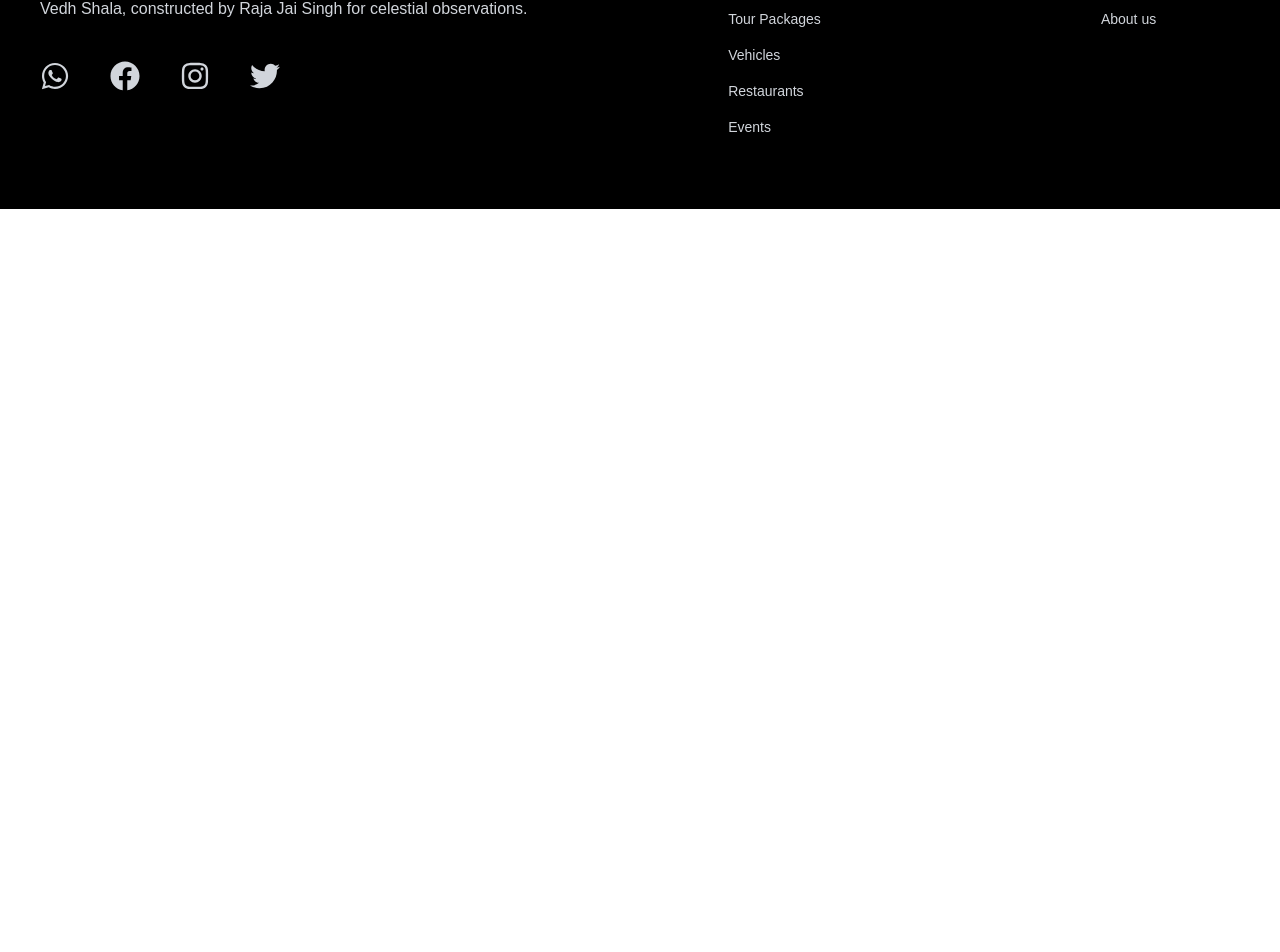
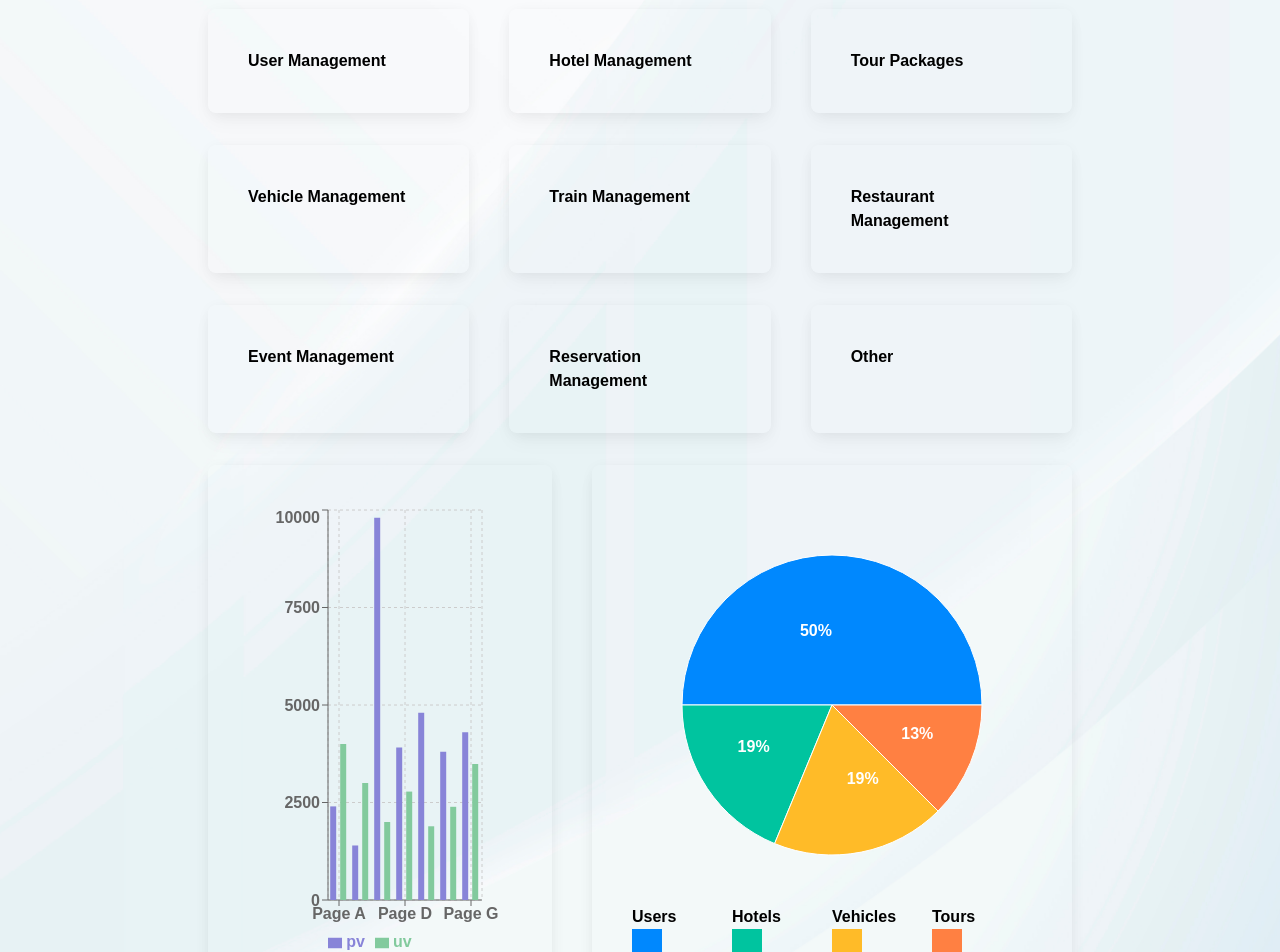
Before and after one commit to arvind761999/Front_Updated, a React (Create React App) app: page /admin in a window 1280 px wide. Shown: the part 251-1203 px from the top of the page. Before the commit the page ends 800 px from the top, so only its background shows below. Built offline with nearby package versions, Linux system fonts and the light colour scheme; sample sign-in values are in the browser's storage.

Commit message:
Add Admin Component

```diff
--- a/package.json
+++ b/package.json
@@ -22,6 +22,7 @@
     "react-icons": "^5.3.0",
     "react-router-dom": "^6.26.2",
     "react-scripts": "^5.0.1",
+    "recharts": "^2.12.7",
     "resolve-url-loader": "^5.0.0",
     "sass": "^1.79.4",
     "sass-loader": "^16.0.2",
--- a/src/pages/Admin.jsx
+++ b/src/pages/Admin.jsx
@@ -1,9 +1,252 @@
-import React from 'react'
+import { useContext } from "react";
+import { AuthContext } from "../context/authContext";
+import { Link } from "react-router-dom";
+import backgroundImage from "../assets/Images/bg.jpg";
+import React from "react";
+import {
+  XAxis,
+  YAxis,
+  CartesianGrid,
+  Tooltip,
+  Legend,
+  ResponsiveContainer,
+  PieChart,
+  Pie,
+  Cell,
+  BarChart,
+  Bar,
+} from "recharts";
 
-function Admin() {
+const data = [
+  {
+    name: "Page A",
+    uv: 4000,
+    pv: 2400,
+    amt: 2400,
+  },
+  {
+    name: "Page B",
+    uv: 3000,
+    pv: 1398,
+    amt: 2210,
+  },
+  {
+    name: "Page C",
+    uv: 2000,
+    pv: 9800,
+    amt: 2290,
+  },
+  {
+    name: "Page D",
+    uv: 2780,
+    pv: 3908,
+    amt: 2000,
+  },
+  {
+    name: "Page E",
+    uv: 1890,
+    pv: 4800,
+    amt: 2181,
+  },
+  {
+    name: "Page F",
+    uv: 2390,
+    pv: 3800,
+    amt: 2500,
+  },
+  {
+    name: "Page G",
+    uv: 3490,
+    pv: 4300,
+    amt: 2100,
+  },
+];
+
+const data2 = [
+  { name: "Users", value: 800 },
+  { name: "Hotels", value: 300 },
+  { name: "Vehicles", value: 300 },
+  { name: "Tours", value: 200 },
+];
+
+const COLORS = ["#0088FE", "#00C49F", "#FFBB28", "#FF8042"];
+
+const RADIAN = Math.PI / 180;
+const renderCustomizedLabel = ({
+  cx,
+  cy,
+  midAngle,
+  innerRadius,
+  outerRadius,
+  percent,
+  index,
+}) => {
+  const radius = innerRadius + (outerRadius - innerRadius) * 0.5;
+  const x = cx + radius * Math.cos(-midAngle * RADIAN);
+  const y = cy + radius * Math.sin(-midAngle * RADIAN);
+
   return (
-    <div>Admin</div>
-  )
-}
+    <text
+      x={x}
+      y={y}
+      fill="white"
+      textAnchor={x > cx ? "start" : "end"}
+      dominantBaseline="central"
+    >
+      {`${(percent * 100).toFixed(0)}%`}
+    </text>
+  );
+};
 
-export default Admin
+const Admin = () => {
+  const { user } = useContext(AuthContext);
+
+  return (
+    <div
+      style={{
+        backgroundImage: `url(${backgroundImage})`,
+        backgroundSize: "cover",
+        backgroundPosition: "center",
+        backgroundRepeat: "no-repeat",
+      }}
+    >
+      <div className="md:px-20 md:pt-20 md:pb-48 p-5 pb-20">
+        <h1 className="text-center text-red-500 text-3xl font-bold ">
+          Traverly Admin
+        </h1>
+        <h1 className="text-center text-lg pb-5">{user.name}</h1>
+
+        <div className="flex flex-row col-span-3 lg:px-32 px-8 pt-8 justify-between items-stretch gap-10">
+          <Link
+            to="/users"
+            className="p-10 flex-1 hover:bg-red-500 hover:text-2xl transition duration-300 ease-in-out hover:text-white rounded-lg font-bold shadow-[0_2px_15px_-3px_rgba(0,0,0,0.07),0_10px_20px_-2px_rgba(0,0,0,0.04)]"
+          >
+            User Management
+          </Link>
+          <Link
+            to="/hotels"
+            className="p-10 flex-1 hover:bg-red-500 hover:text-2xl transition duration-300 ease-in-out hover:text-white rounded-lg font-bold shadow-[0_2px_15px_-3px_rgba(0,0,0,0.07),0_10px_20px_-2px_rgba(0,0,0,0.04)]"
+          >
+            Hotel Management
+          </Link>
+          <Link
+            to="/tours"
+            className="p-10 flex-1 hover:bg-red-500 hover:text-2xl transition duration-300 ease-in-out hover:text-white rounded-lg font-bold shadow-[0_2px_15px_-3px_rgba(0,0,0,0.07),0_10px_20px_-2px_rgba(0,0,0,0.04)]"
+          >
+            Tour Packages
+          </Link>
+        </div>
+
+        <div className="flex flex-row col-span-3 lg:px-32 px-8 pt-8 justify-between items-stretch gap-10">
+          <Link
+            to="/vehicle"
+            className="p-10 flex-1 hover:bg-red-500 hover:text-2xl transition duration-300 ease-in-out hover:text-white rounded-lg font-bold shadow-[0_2px_15px_-3px_rgba(0,0,0,0.07),0_10px_20px_-2px_rgba(0,0,0,0.04)]"
+          >
+            Vehicle Management
+          </Link>
+          <Link
+            to="/train"
+            className="p-10 flex-1 hover:bg-red-500 hover:text-2xl transition duration-300 ease-in-out hover:text-white rounded-lg font-bold shadow-[0_2px_15px_-3px_rgba(0,0,0,0.07),0_10px_20px_-2px_rgba(0,0,0,0.04)]"
+          >
+            Train Management
+          </Link>
+          <Link
+            to=""
+            className="p-10 flex-1 hover:bg-red-500 hover:text-2xl transition duration-300 ease-in-out hover:text-white rounded-lg font-bold shadow-[0_2px_15px_-3px_rgba(0,0,0,0.07),0_10px_20px_-2px_rgba(0,0,0,0.04)]"
+          >
+            Restaurant Management
+          </Link>
+        </div>
+
+        <div className="flex flex-row col-span-3 lg:px-32 px-8 pt-8 justify-between items-stretch gap-10">
+          <Link
+            to="/pending-activities"
+            className="p-10 flex-1 hover:bg-red-500 hover:text-2xl transition duration-300 ease-in-out hover:text-white rounded-lg font-bold shadow-[0_2px_15px_-3px_rgba(0,0,0,0.07),0_10px_20px_-2px_rgba(0,0,0,0.04)]"
+          >
+            Event Management
+          </Link>
+          <Link
+            to=""
+            className="p-10 flex-1 hover:bg-red-500 hover:text-2xl transition duration-300 ease-in-out hover:text-white rounded-lg font-bold shadow-[0_2px_15px_-3px_rgba(0,0,0,0.07),0_10px_20px_-2px_rgba(0,0,0,0.04)]"
+          >
+            Reservation Management
+          </Link>
+          <Link
+            to=""
+            className="p-10 flex-1 hover:bg-red-500 hover:text-2xl transition duration-300 ease-in-out hover:text-white rounded-lg font-bold shadow-[0_2px_15px_-3px_rgba(0,0,0,0.07),0_10px_20px_-2px_rgba(0,0,0,0.04)]"
+          >
+            Other
+          </Link>
+        </div>
+        <div className="flex flex-row col-span-2 lg:px-32 px-8 pt-8 justify-between items-stretch gap-10">
+          <div className="p-10 flex-1  rounded-lg font-bold shadow-[0_2px_15px_-3px_rgba(0,0,0,0.07),0_10px_20px_-2px_rgba(0,0,0,0.04)]">
+            <ResponsiveContainer width="100%" height="100%">
+              <BarChart
+                width={500}
+                height={300}
+                data={data}
+                margin={{
+                  top: 5,
+                  right: 30,
+                  left: 20,
+                  bottom: 5,
+                }}
+              >
+                <CartesianGrid strokeDasharray="3 3" />
+                <XAxis dataKey="name" />
+                <YAxis />
+                <Tooltip />
+                <Legend />
+                <Bar dataKey="pv" fill="#8884d8" />
+                <Bar dataKey="uv" fill="#82ca9d" />
+              </BarChart>
+            </ResponsiveContainer>
+          </div>
+          <div className="p-10 flex-1 rounded-lg font-bold shadow-[0_2px_15px_-3px_rgba(0,0,0,0.07),0_10px_20px_-2px_rgba(0,0,0,0.04)]">
+            <div className="w-full">
+              <PieChart width={400} height={400}>
+                <Pie
+                  data={data2}
+                  cx="50%"
+                  cy="50%"
+                  labelLine={false}
+                  label={renderCustomizedLabel}
+                  outerRadius={150}
+                  fill="#8884d8"
+                  dataKey="value"
+                >
+                  {data.map((entry, index) => (
+                    <Cell
+                      key={`cell-${index}`}
+                      fill={COLORS[index % COLORS.length]}
+                    />
+                  ))}
+                </Pie>
+              </PieChart>
+            </div>
+            <div className="grid grid-cols-4">
+              {data2.map((item, index) => (
+                <p key={index} className="cursor-pointer font-bold">
+                  {item.name}
+                </p>
+              ))}
+            </div>
+            <div className="grid grid-cols-4">
+              {COLORS.map((item, index) => (
+                <div
+                  key={index}
+                  className="h-[30px] w-[30px]"
+                  style={{ backgroundColor: item }}
+                >
+                  {item.name}
+                </div>
+              ))}
+            </div>
+          </div>
+        </div>
+      </div>
+    </div>
+  );
+};
+
+export default Admin;
```
Also changed, not shown: 1 other file (tests, documents, lock files or other folders).
